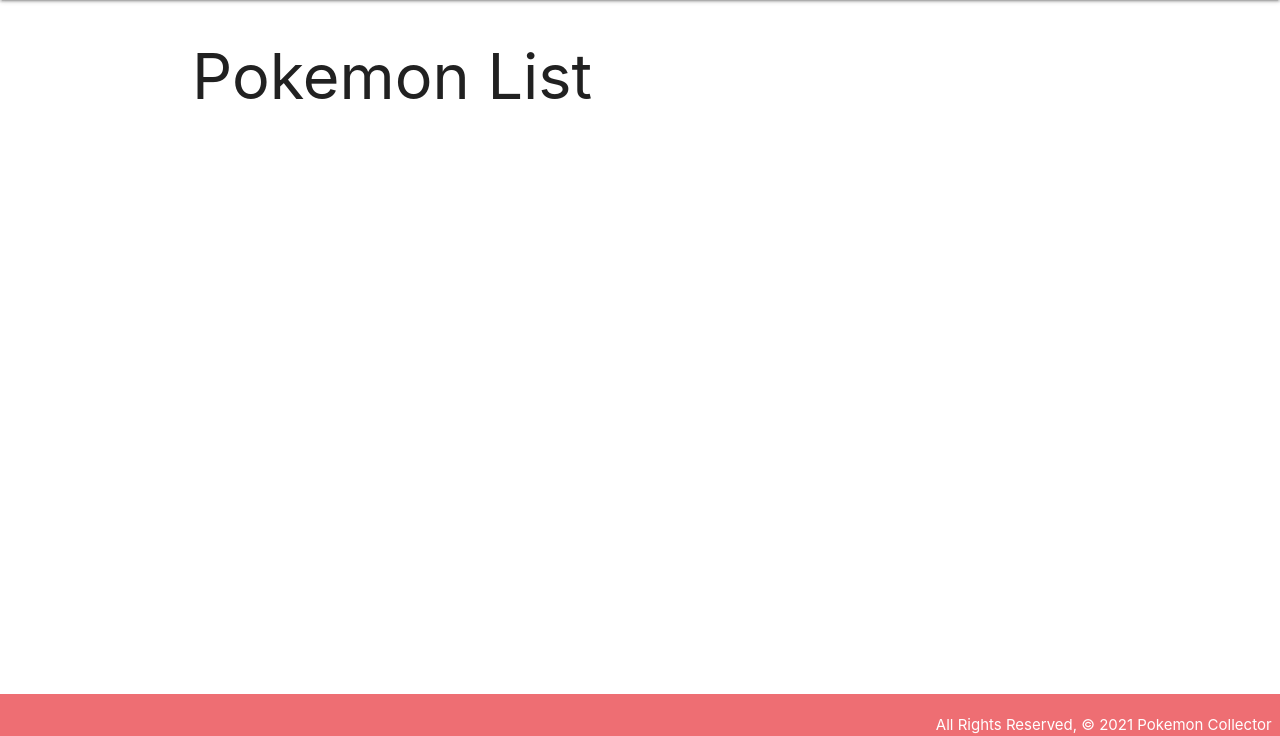
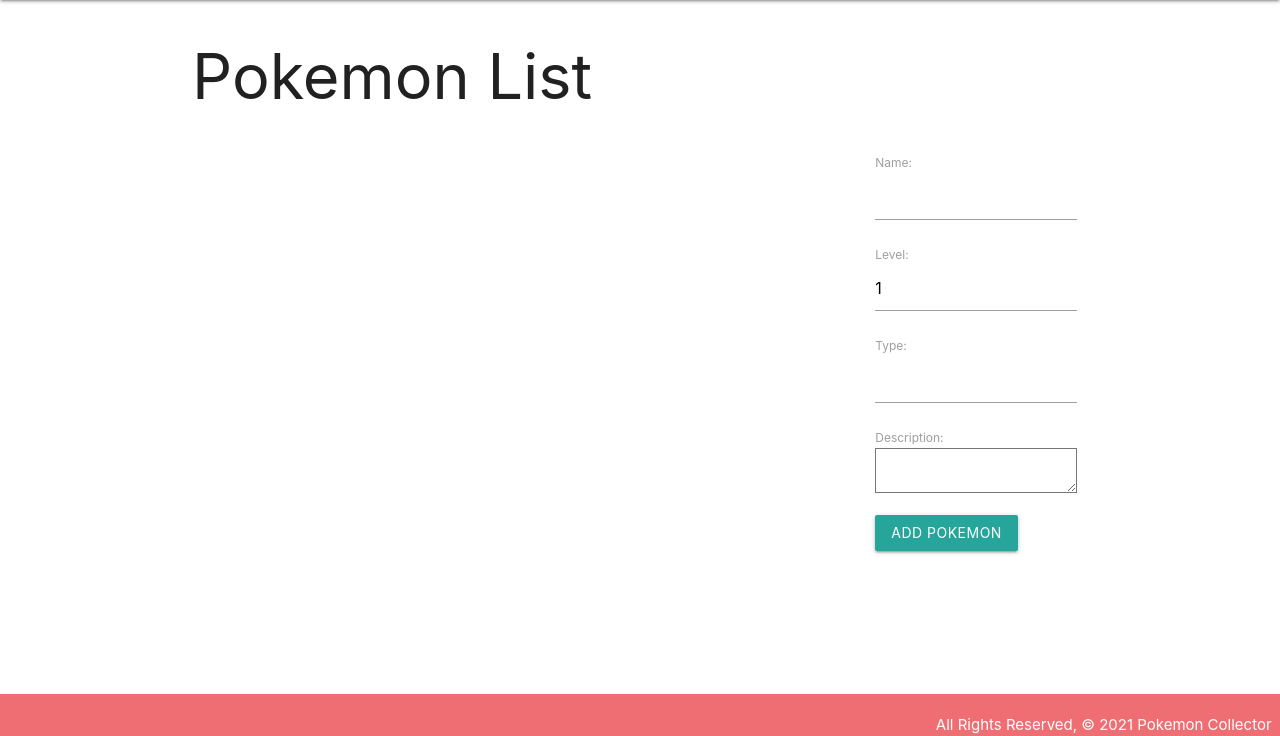
Before and after one commit to quincyp/pokemon_collector, a Django app: page /pokemon/ in a window 1280 px wide. Shown: the part 64-800 px from the top of the page. Run offline with Django 3.2, Linux system fonts and the light colour scheme; data that the repository does not hold is empty.

Commit message:
Added forms.py, added add form on index page, added materialize js for materialize css form functionality

```diff
--- /dev/null
+++ b/main_app/forms.py
@@ -0,0 +1,7 @@
+from django.forms import ModelForm
+from .models import Pokemon
+
+class Pokemon_Form(ModelForm):
+    class Meta:
+        model = Pokemon
+        fields = ['name', 'level', 'type', 'description']
--- a/main_app/templates/base.html
+++ b/main_app/templates/base.html
@@ -9,6 +9,8 @@
     <title>Pokemon Collector</title>
     <link rel="stylesheet" href="https://cdnjs.cloudflare.com/ajax/libs/materialize/1.0.0/css/materialize.min.css">
     <link rel="stylesheet" type="text/css" href="{% static 'css/style.css' %}">
+
+    <script src="https://cdnjs.cloudflare.com/ajax/libs/materialize/1.0.0/js/materialize.min.js"></script>
 </head>
 
 <body>
--- a/main_app/templates/pokemon/index.html
+++ b/main_app/templates/pokemon/index.html
@@ -4,6 +4,7 @@
 
 <h1>Pokemon List</h1>
 <div class="row">
+
     {% comment %} Cards {% endcomment %}
     <div class="col s9">
         {% for pokemon in pokemons %}
@@ -19,6 +20,15 @@
         </div>
         {% endfor %}
     </div>
+
+    {% comment %} Add Form {% endcomment %}
+    <div class="col s3">
+        <form action="{% url 'pokemon_index' %}" method="POST">
+            {% csrf_token %}
+            {{ pokemon_form.as_p }}
+            <input class="btn" type="submit" value="Add Pokemon" />
+        </form>
+    </div>
 </div>
 
 {% endblock %}
--- a/main_app/views.py
+++ b/main_app/views.py
@@ -2,6 +2,7 @@
 from django.http import HttpResponse
 
 from .models import Pokemon
+from .forms import Pokemon_Form
 
 # Create your views here.
 def home(request):
@@ -11,8 +12,15 @@
     return render(request, 'about.html')
 
 def pokemon_index(request):
+    if request.method == 'POST':
+        pokemon_form = Pokemon_Form(request.POST)
+        if pokemon_form.is_valid():
+            pokemon_form.save()
+            return redirect('pokemon_index')
+
     pokemons = Pokemon.objects.all()
-    context = {'pokemons': pokemons}
+    pokemon_form = Pokemon_Form()
+    context = {'pokemons': pokemons, 'pokemon_form': pokemon_form}
     return render(request, 'pokemon/index.html', context)
 
 def pokemons_detail(request, pokemon_id):
```
Lines whose indentation alone changed are shown as unchanged.
